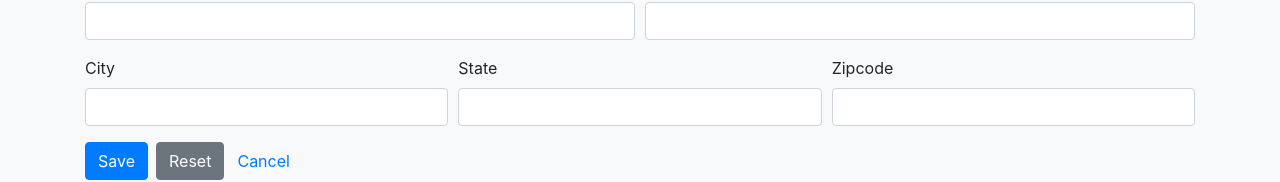
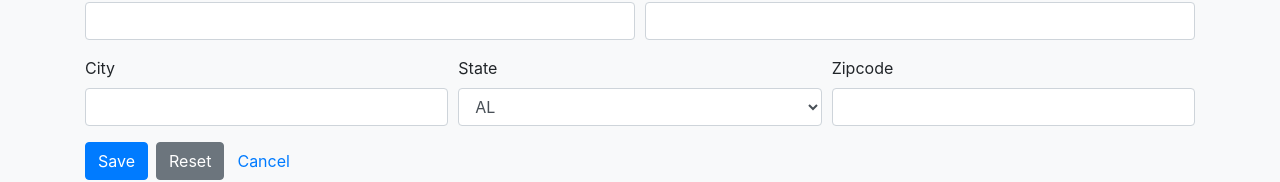
Before and after one commit to maniden812/ClientV5, a Next.js app: page /users/add in a window 1280 px wide. Shown: the part 540-722 px from the top of the page. Built offline with nearby package versions, Linux system fonts and the light colour scheme; sample sign-in values are in the browser's storage.

Commit message:
added state dropdown list - Chetana

```diff
--- a/components/users/AddEdit.jsx
+++ b/components/users/AddEdit.jsx
@@ -118,7 +118,60 @@
                 </div>
                 <div className="form-group col">
                     <label>State</label>
-                    <input name="State" type="text" {...register('State')} className={`form-control ${errors.State ? 'is-invalid' : ''}`} />
+                    <select name="State" type="text" {...register('State')} className={`form-control ${errors.State ? 'is-invalid' : ''}`} >
+                    <option value = "AL" > AL </option>
+                     <option value = "AK" > AK </option>
+                     <option value = "AZ" > AZ </option>
+                     <option value = "AR" > AR </option>
+                     <option value = "CA" > CA </option>
+                     <option value = "CO" > CO </option>
+                     <option value = "CT" > CT </option>
+                     <option value = "DE" > DE </option>
+                     <option value = "DC" > DC </option>
+                     <option value = "FL" > FL </option>
+                     <option value = "GA" > GA </option>
+                     <option value = "HI" > HI </option>
+                     <option value = "ID" > ID </option>
+                     <option value = "IL" > IL </option>
+                     <option value = "IN" > IN </option>
+                     <option value = "IA" > IA </option>
+                     <option value = "KS" > KS </option>
+                     <option value = "KY" > KY </option>
+                     <option value = "LA" > LA </option>
+                     <option value = "ME" > ME </option>
+                     <option value = "MD" > MD </option>
+                     <option value = "MA" > MA </option>
+                     <option value = "MI" > MI </option>
+                     <option value = "MN" > MN </option>
+                     <option value = "MS" > MS </option>
+                     <option value = "MO" > MO </option>
+                     <option value = "MT" > MT </option>
+                     <option value = "NE" > NE </option>
+                     <option value = "NV" > NV </option>
+                     <option value = "NH" > NH </option>
+                     <option value = "NJ" > NJ </option>
+                     <option value = "NM" > NM </option>
+                     <option value = "NY" > NY </option>
+                     <option value = "NC" > NC </option>
+                     <option value = "ND" > ND </option>
+                     <option value = "OH" > OH </option>
+                     <option value = "OK" > OK </option>
+                     <option value = "OR" > OR </option>
+                     <option value = "PA" > PA </option>
+                     <option value = "RI" > RI </option>
+                     <option value = "SC" > SC </option>
+                     <option value = "SD" > SD </option>
+                     <option value = "TN" > TN </option>
+                     <option value = "TX" > TX </option>
+                     <option value = "UT" > UT </option>
+                     <option value = "VT" > VT </option>
+                     <option value = "VA" > VA </option>
+                     <option value = "WA" > WA </option>
+                     <option value = "WV" > WV </option>
+                     <option value = "WI" > WI </option>
+                     <option value = "WY" > WY </option>
+                    </select>
+
                     <div className="invalid-feedback">{errors.State?.message}</div>
                 </div>
                 <div className="form-group col">
--- a/data/users.json
+++ b/data/users.json
@@ -1,7 +1,7 @@
 [
     {
         "username": "Chetana",
-        "hash": "$2a$10$cqGRVwL1QaL2U.ML8Ewt.OvDPJM7.BK04hxBERrdHf04gs3ziVV.2",
+        "hash": "$2a$10$7GmdjTRpeSWW6phJU6tZVes9s2HuzpAWA16NVgX9v4lzslb/91LoS",
         "id": 1,
         "dateCreated": "2022-05-06T20:03:30.915Z",
         "dateUpdated": "2022-05-06T20:03:30.915Z",
@@ -9,7 +9,7 @@
         "Address1": "5673 ATM Rd",
         "Address2": "",
         "City": "Austin",
-        "State": "Texas",
+        "State": "TX",
         "Zip": "77904"
     }
 ]
```
